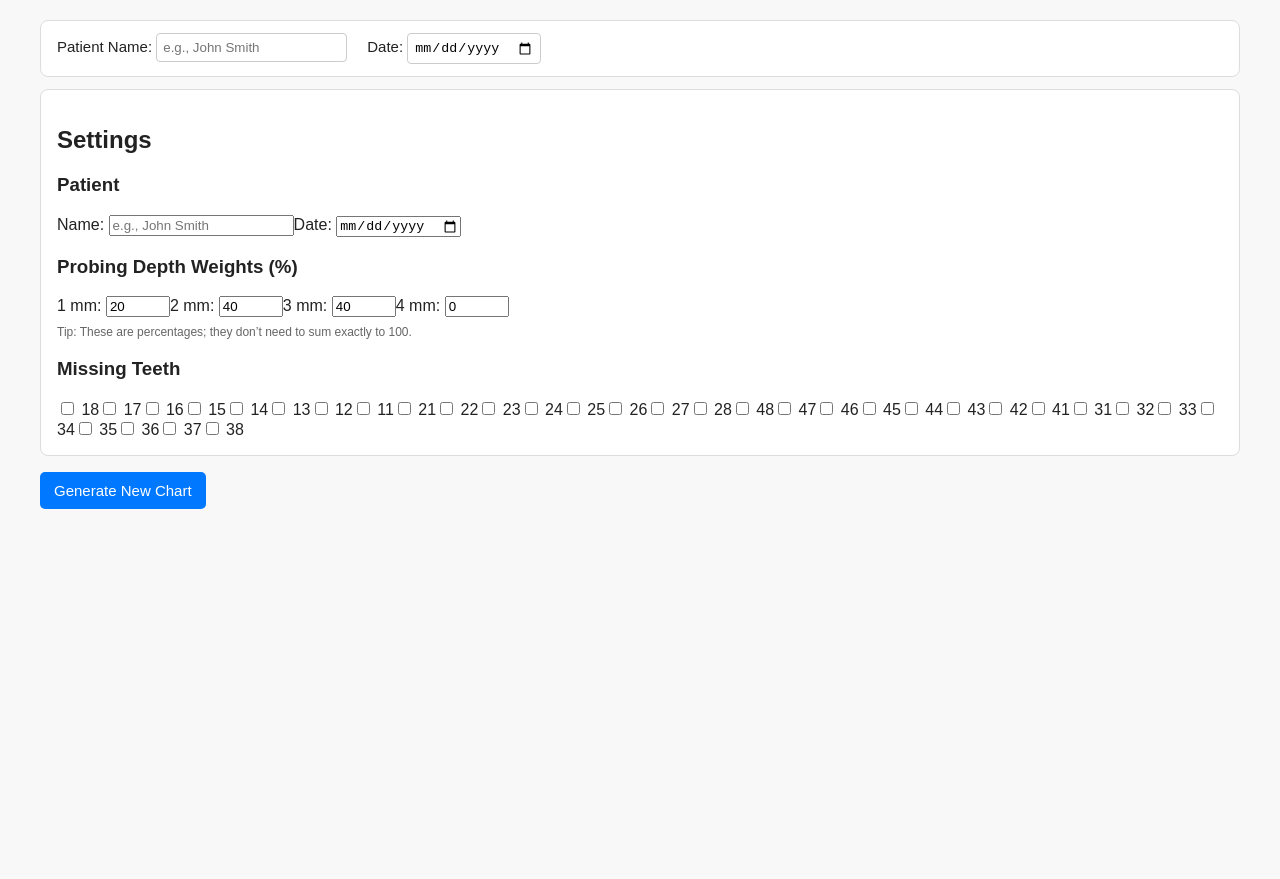
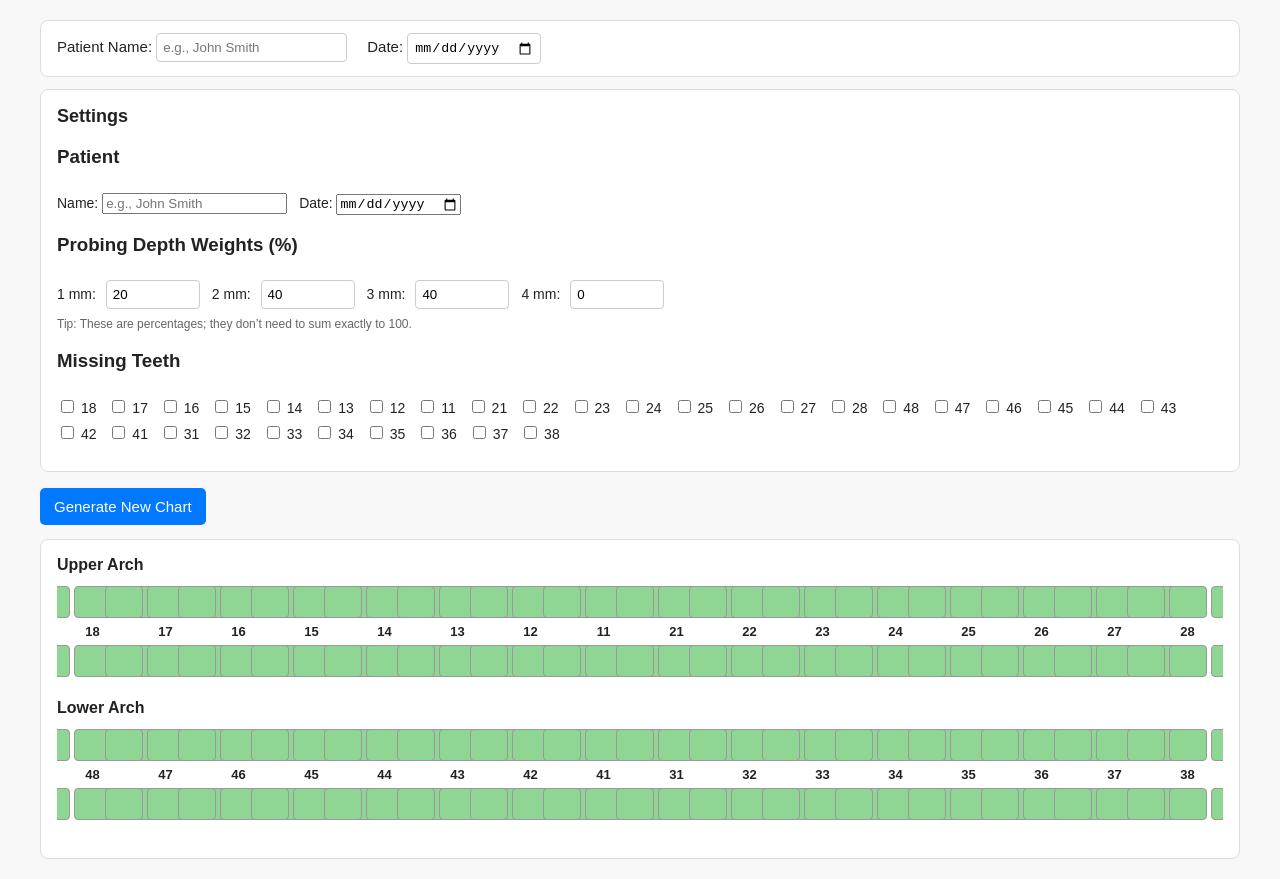
Before and after one commit to cbctrush/perio-chart-web, a React (Create React App) app: page / in a window 1280 px wide. Before the commit the page ends 800 px from the top, so only its background shows below. Built offline with nearby package versions, Linux system fonts and the light colour scheme.

Commit message:
Replace table with visual periodontal chart (editable, live colors)

```diff
--- a/src/App.js
+++ b/src/App.js
@@ -1,22 +1,20 @@
 import React, { useState } from "react";
 import SettingsPanel from "./components/SettingsPanel";
-import ArchTable from "./components/ArchTable";
+import ToothChart from "./components/ToothChart";
 import "./styles.css";
 
 export default function App() {
   const [probabilities, setProbabilities] = useState({ 1: 20, 2: 40, 3: 40, 4: 0 });
-  const [missingTeeth, setMissingTeeth] = useState([]);   // store as strings
+  const [missingTeeth, setMissingTeeth] = useState([]);   // store as STRINGS
   const [chart, setChart] = useState({});
   const [printMode, setPrintMode] = useState(false);
 
-  // Patient info
   const [patientName, setPatientName] = useState("");
   const [examDate, setExamDate] = useState("");
 
-  // FDI numbering (UR→UL, then LL→LR)
   const teeth = [
     18,17,16,15,14,13,12,11,21,22,23,24,25,26,27,28,
-    48,47,46,45,44,43,42,41,31,32,33,34,35,36,37,38
+    48,47,46,45,44,43,42,41,31,32,33,34,35,36,37,38,
   ];
 
   function weightedRandomValue() {
@@ -42,16 +40,18 @@ export default function App() {
   }
 
   const updateDepth = (tooth, index, value) => {
-    const v = Number(value);
+    // allow "-" to remain for missing rows; otherwise enforce number 1..9
+    const n = Number(value);
+    const newVal = Number.isFinite(n) ? n : value;
     setChart(prev => ({
       ...prev,
-      [tooth]: (prev[tooth] || Array(6).fill("")).map((x,i)=> i===index ? (Number.isFinite(v) ? v : x) : x)
+      [tooth]: (prev[tooth] || Array(6).fill("")).map((x,i)=> i===index ? newVal : x)
     }));
   };
 
   return (
     <div className={printMode ? "print-mode" : "app"}>
-      {/* Patient name/date ALWAYS visible when not printing */}
+      {/* Patient inputs */}
       {!printMode && (
         <div className="patient-info">
           <label>
@@ -74,7 +74,7 @@ export default function App() {
         </div>
       )}
 
-      {/* Printed header (always shows on print if a chart exists) */}
+      {/* Printed header */}
       {Object.keys(chart).length > 0 && (
         <div className="chart-header always-show">
           <p><strong>Patient:</strong> {patientName || "________________"}</p>
@@ -82,7 +82,7 @@ export default function App() {
         </div>
       )}
 
-      {/* Settings remain as-is */}
+      {/* Settings */}
       {!printMode && (
         <SettingsPanel
           probabilities={probabilities}
@@ -92,6 +92,7 @@ export default function App() {
         />
       )}
 
+      {/* Actions */}
       {!printMode && (
         <div className="button-row">
           <button className="generate-btn" onClick={generateChart}>
@@ -112,9 +113,9 @@ export default function App() {
         </div>
       )}
 
-      <ArchTable
+      {/* NEW: Visual chart */}
+      <ToothChart
         chart={chart}
-        teeth={teeth}
         missingTeeth={missingTeeth}
         updateDepth={updateDepth}
       />
--- /dev/null
+++ b/src/components/ToothChart.js
@@ -0,0 +1,120 @@
+import React from "react";
+
+const upperTeeth = [18,17,16,15,14,13,12,11,21,22,23,24,25,26,27,28];
+const lowerTeeth = [48,47,46,45,44,43,42,41,31,32,33,34,35,36,37,38];
+
+// Map a numeric depth to a color class
+function depthClass(v) {
+  const n = Number(v);
+  if (!Number.isFinite(n)) return "site site-missing";
+  if (n <= 3) return "site site-ok";
+  if (n === 4) return "site site-warn";
+  return "site site-bad"; // >=5
+}
+
+function ToothColumn({ tooth, row, isMissing, onChange }) {
+  // Row format: [MB, B, DB, ML, L, DL] or ["-","-","-","-","-","-"]
+  const buccal = row?.slice(0,3) ?? ["","",""];
+  const lingual = row?.slice(3,6) ?? ["","",""];
+
+  if (isMissing) {
+    return (
+      <div className="tooth-col missing-tooth">
+        <div className="site-row">
+          <div className="site site-missing">X</div>
+          <div className="site site-missing">X</div>
+          <div className="site site-missing">X</div>
+        </div>
+        <div className="tooth-id missing-id">{tooth}</div>
+        <div className="site-row">
+          <div className="site site-missing">X</div>
+          <div className="site site-missing">X</div>
+          <div className="site site-missing">X</div>
+        </div>
+      </div>
+    );
+  }
+
+  return (
+    <div className="tooth-col">
+      {/* Buccal (top) */}
+      <div className="site-row">
+        {buccal.map((v, i) => (
+          <input
+            key={`b-${i}`}
+            className={depthClass(v)}
+            type="number"
+            min="1"
+            max="9"
+            value={v}
+            onChange={(e) => onChange(tooth, i, e.target.value)}
+          />
+        ))}
+      </div>
+
+      {/* Tooth ID */}
+      <div className="tooth-id">{tooth}</div>
+
+      {/* Lingual (bottom) */}
+      <div className="site-row">
+        {lingual.map((v, i) => (
+          <input
+            key={`l-${i}`}
+            className={depthClass(v)}
+            type="number"
+            min="1"
+            max="9"
+            value={v}
+            onChange={(e) => onChange(tooth, i + 3, e.target.value)}
+          />
+        ))}
+      </div>
+    </div>
+  );
+}
+
+export default function ToothChart({ chart = {}, missingTeeth = [], updateDepth }) {
+  const missingSet = new Set(missingTeeth.map(String));
+
+  return (
+    <div className="tooth-chart-wrapper">
+      {/* Upper */}
+      <div className="arch-block">
+        <div className="arch-title">Upper Arch</div>
+        <div className="arch">
+          {upperTeeth.map((t) => (
+            <ToothColumn
+              key={t}
+              tooth={t}
+              row={chart[t]}
+              isMissing={missingSet.has(String(t))}
+              onChange={(tooth, idx, val) => {
+                const num = Number(val);
+                updateDepth(tooth, idx, Number.isFinite(num) ? num : val);
+              }}
+            />
+          ))}
+        </div>
+      </div>
+
+      {/* Lower */}
+      <div className="arch-block">
+        <div className="arch-title">Lower Arch</div>
+        <div className="arch">
+          {lowerTeeth.map((t) => (
+            <ToothColumn
+              key={t}
+              tooth={t}
+              row={chart[t]}
+              isMissing={missingSet.has(String(t))}
+              onChange={(tooth, idx, val) => {
+                const num = Number(val);
+                updateDepth(tooth, idx, Number.isFinite(num) ? num : val);
+              }}
+            />
+          ))}
+        </div>
+      </div>
+    </div>
+  );
+}
--- a/src/styles.css
+++ b/src/styles.css
@@ -1,3 +1,4 @@
+/* --- Base Layout --- */
 body {
   font-family: Arial, sans-serif;
   background: #f8f8f8;
@@ -5,12 +6,9 @@ body {
   padding: 20px;
   color: #222;
 }
+.app { max-width: 1200px; margin: 0 auto; }
 
-.app {
-  max-width: 1200px;
-  margin: 0 auto;
-}
-
+/* Patient Info */
 .patient-info {
   background: #fff;
   border: 1px solid #ddd;
@@ -18,110 +16,91 @@ body {
   padding: 12px 16px;
   margin-bottom: 12px;
 }
+.patient-info label { margin-right: 20px; font-size: 15px; }
+.patient-info input { padding: 6px; border: 1px solid #ccc; border-radius: 4px; }
 
-.patient-info label {
-  margin-right: 20px;
-  font-size: 15px;
+/* Settings panel & buttons (existing look) */
+.settings-panel {
+  background: #fff; padding: 16px; border-radius: 8px;
+  margin-bottom: 16px; border: 1px solid #ddd;
+}
+.settings-panel h2 { margin-top: 0; font-size: 18px; font-weight: bold; }
+.settings-section { margin-bottom: 12px; }
+.settings-section label { display: inline-block; margin: 6px 12px 0 0; font-size: 14px; }
+.settings-section input[type="number"] { margin-left: 6px; padding: 6px; width: 80px; border: 1px solid #ccc; border-radius: 4px; }
+
+.button-row { margin-bottom: 14px; }
+.generate-btn, .print-btn {
+  padding: 10px 14px; margin-right: 10px; border: none;
+  background: #0078ff; color: #fff; cursor: pointer; border-radius: 5px; font-size: 15px;
+}
+.generate-btn:hover, .print-btn:hover { background: #0064d1; }
+
+/* Printed header */
+.chart-header { margin: 8px 0 10px 0; font-size: 15px; }
+.chart-header p { margin: 2px 0; }
+
+/* --- Visual Perio Chart --- */
+.tooth-chart-wrapper { background: #fff; border: 1px solid #ddd; border-radius: 8px; padding: 16px; }
+.arch-block { margin-bottom: 18px; }
+.arch-title { font-weight: 700; margin-bottom: 8px; }
+
+.arch {
+  display: flex;
+  gap: 6px;
+  align-items: flex-start;
+  justify-content: space-between;
+  overflow-x: auto;
+  padding: 4px 2px;
 }
 
-.patient-info input {
-  padding: 6px;
-  border: 1px solid #ccc;
-  border-radius: 4px;
+.tooth-col {
+  display: flex;
+  flex-direction: column;
+  align-items: center;
+  gap: 6px;
+  min-width: 46px; /* ensures visibility when narrow */
 }
 
-/* Patient header for printing */
-.chart-header {
-  margin: 8px 0 10px 0;
-  font-size: 15px;
+.site-row {
+  display: flex;
+  gap: 4px;
 }
 
-.chart-header p {
-  margin: 2px 0;
+.site {
+  width: 32px;
+  height: 28px;
+  border-radius: 4px;
+  text-align: center;
+  border: 1px solid #999;
+  font-weight: 600;
 }
 
-.settings-panel {
-  background: #fff;
-  padding: 16px;
-  border-radius: 8px;
-  margin-bottom: 16px;
-  border: 1px solid #ddd;
-}
+.site:focus { outline: 2px solid #0078ff; }
 
-.generate-btn,
-.print-btn {
-  padding: 10px 14px;
-  margin-right: 10px;
-  border: none;
-  background: #0078ff;
-  color: #fff;
-  cursor: pointer;
-  border-radius: 5px;
-  font-size: 15px;
-}
+/* Color states */
+.site-ok  { background: #8fd694; }  /* 1-3 */
+.site-warn{ background: #ffb347; }  /* 4 */
+.site-bad { background: #ff6961; }  /* >=5 */
+.site-missing { background: #e0e0e0; color: #666; border-color: #bbb; }
 
-.generate-btn:hover,
-.print-btn:hover {
-  background: #0064d1;
-}
+.tooth-id { font-size: 13px; font-weight: 700; color: #222; }
+.missing-tooth .tooth-id { color: #777; }
 
-.chart-table {
-  width: 100%;
-  border-collapse: collapse;
-  background: #fff;
-}
-
-.chart-table th,
-.chart-table td {
-  border: 1px solid #555;
-  padding: 6px;
-  text-align: center;
-  font-size: 14px;
-}
-
-.chart-table th {
-  background: #e6e6e6;
-}
-
-.depth-input {
-  width: 36px;
-  text-align: center;
-  border: 1px solid #0078ff;
-  border-radius: 3px;
-}
-
-.missing {
-  background: #ddd !important;
-  color: #666;
-}
-
-/* Hide UI controls in print */
+/* --- Print Mode --- */
+.print-mode .patient-info,
 .print-mode .settings-panel,
 .print-mode .button-row,
 .print-mode .generate-btn,
-.print-mode .print-btn,
-.print-mode .patient-info {
-  display: none !important;
-}
+.print-mode .print-btn { display: none !important; }
 
-/* Print rules */
 @media print {
-  body {
-    background: #fff;
-    -webkit-print-color-adjust: exact;
-    print-color-adjust: exact;
-  }
+  body { background: #fff; -webkit-print-color-adjust: exact; print-color-adjust: exact; }
+  .chart-header.always-show { display: block !important; margin-bottom: 10px; }
 
-  .chart-header.always-show {
-    display: block !important;
-    margin-bottom: 10px;
-  }
-
-  .chart-table {
-    font-size: 13px;
-  }
-
+  /* Hide browser headers/footers where supported */
   @page {
+    size: auto;
     margin: 1cm;
     @top-left { content: none; }
     @top-center { content: none; }
```
